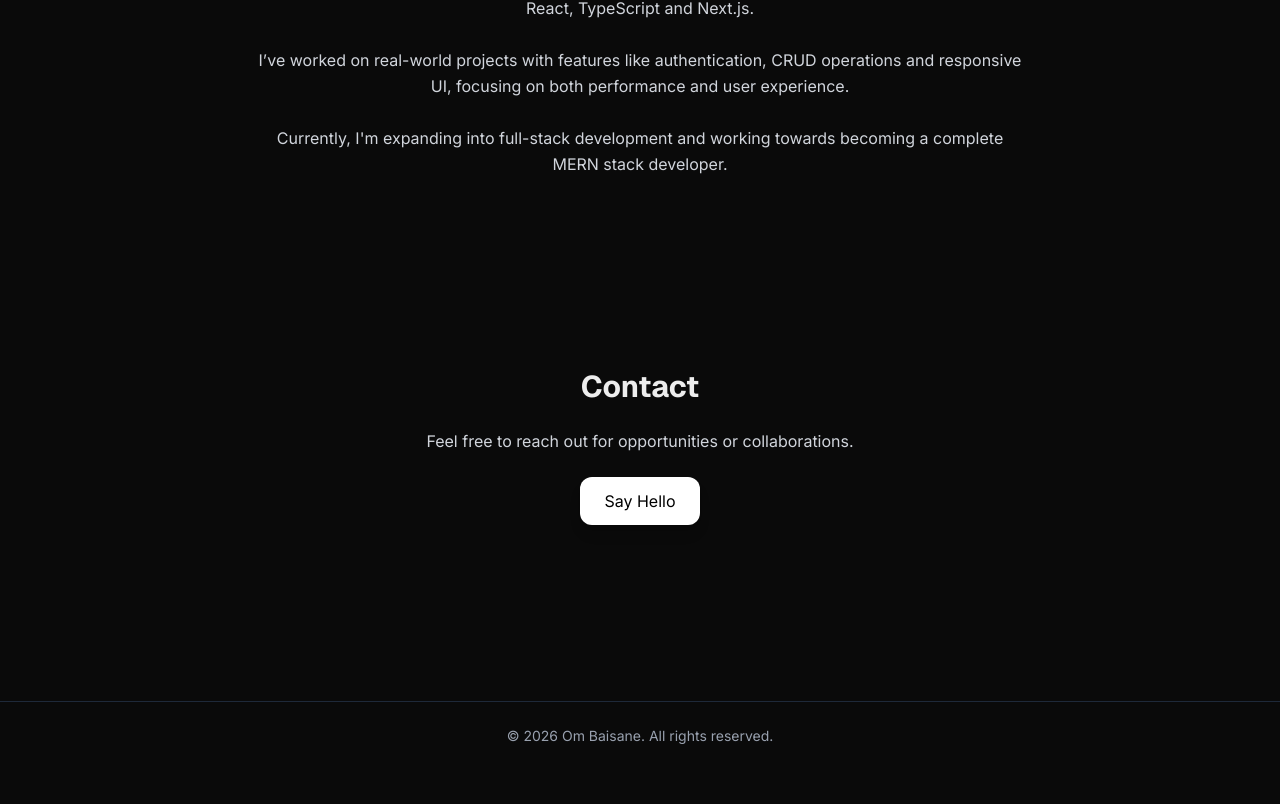
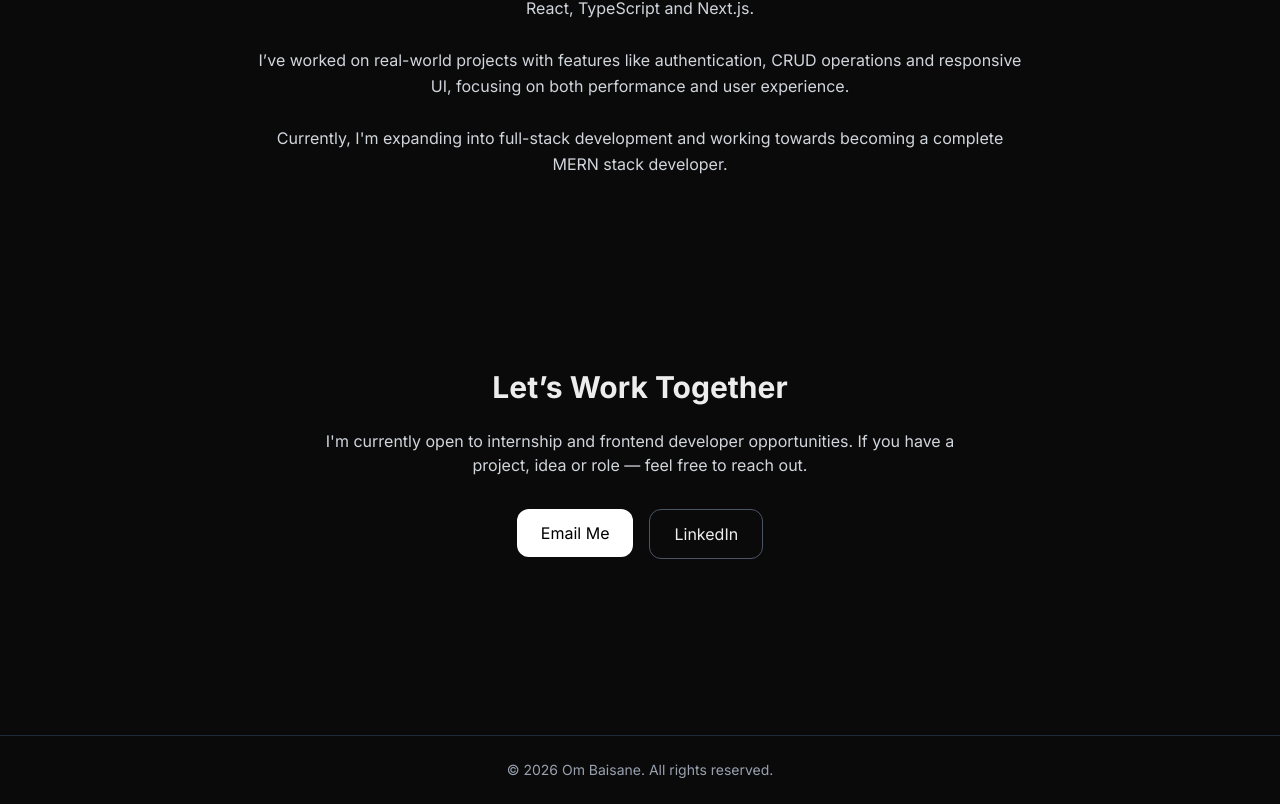
Before and after one commit to OmBaisane/Portfolio, a Next.js app: page / in a window 1280 px wide. Shown: the part 2164-2968 px from the top of the page. Before the commit the page ends 2934 px from the top, so only its background shows below. Built offline with nearby package versions, Linux system fonts and the light colour scheme.

Commit message:
upgrade contact section for better conversion

```diff
--- a/app/components/Contact.tsx
+++ b/app/components/Contact.tsx
@@ -1,28 +1,55 @@
 "use client";
 
 import { motion } from "framer-motion";
-import Reveal from "./Reveal";
 
 export default function Contact() {
   return (
     <section id="contact" className="py-24 px-6 text-center">
-      <Reveal>
-        <h2 className="text-3xl font-bold mb-6 font-[geist]">Contact</h2>
-      </Reveal>
+      <div className="max-w-2xl mx-auto">
+        <motion.h2
+          initial={{ opacity: 0, y: 40 }}
+          whileInView={{ opacity: 1, y: 0 }}
+          transition={{ duration: 0.5 }}
+          viewport={{ once: true }}
+          className="text-3xl font-bold mb-6"
+        >
+          Let’s Work Together
+        </motion.h2>
 
-      <Reveal>
-        <p className="text-gray-300 mb-6">
-          Feel free to reach out for opportunities or collaborations.
-        </p>
+        <motion.p
+          initial={{ opacity: 0, y: 40 }}
+          whileInView={{ opacity: 1, y: 0 }}
+          transition={{ delay: 0.2 }}
+          viewport={{ once: true }}
+          className="text-gray-300 mb-8"
+        >
+          I'm currently open to internship and frontend developer opportunities.
+          If you have a project, idea or role — feel free to reach out.
+        </motion.p>
 
-        <motion.a
-          whileHover={{ scale: 1.05 }}
-          href="mailto:ombaisane29@gmail.com"
-          className="inline-block px-6 py-3 bg-white text-black rounded-xl shadow-lg"
+        {/* Buttons */}
+        <motion.div
+          initial={{ opacity: 0 }}
+          whileInView={{ opacity: 1 }}
+          transition={{ delay: 0.4 }}
+          className="flex justify-center gap-4 flex-wrap"
         >
-          Say Hello
-        </motion.a>
-      </Reveal>
+          <a href="mailto:ombaisane29@gmail.com">
+            <button className="px-6 py-3 bg-white text-black rounded-xl transition-all duration-300 hover:scale-105">
+              Email Me
+            </button>
+          </a>
+
+          <a
+            href="https://www.linkedin.com/in/om-baisane-b96625346"
+            target="_blank"
+          >
+            <button className="px-6 py-3 border border-gray-600 rounded-xl hover:border-gray-400 transition">
+              LinkedIn
+            </button>
+          </a>
+        </motion.div>
+      </div>
     </section>
   );
 }
```
